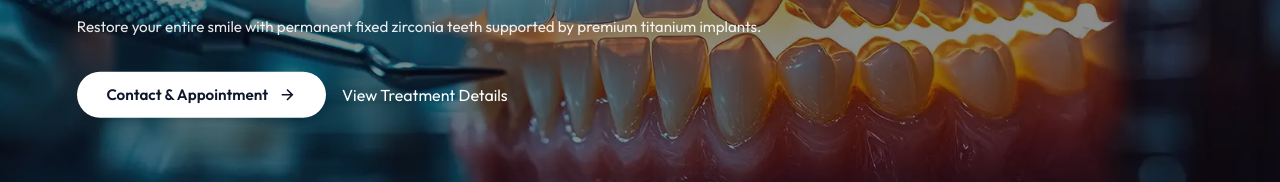
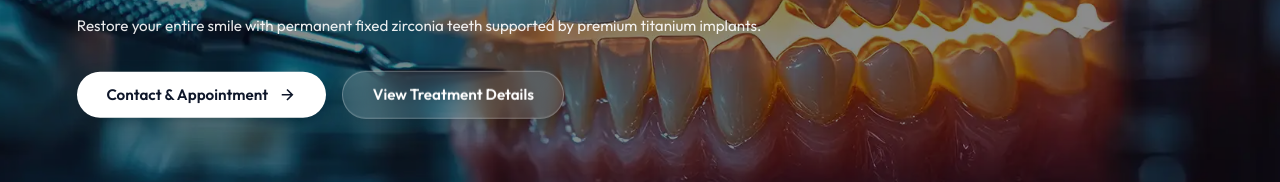
Before and after one commit to nexentio/mastersmilestudio, a Next.js app: page /en/treatments in a window 1280 px wide. Shown: the part 471-653 px from the top of the page. Built offline with nearby package versions, Linux system fonts and the light colour scheme; no server answers.

Commit message:
fix(styles): restore glassmorphism frosted blur effect on treatment hero secondary button

```diff
--- a/src/styles/treatments.css
+++ b/src/styles/treatments.css
@@ -100,6 +100,32 @@
 .treatment-hero-primary-btn:hover {
   transform: translateY(-2px);
   box-shadow: 0 15px 30px -5px rgba(0, 0, 0, 0.4);
+}
+
+.treatment-hero-secondary-btn {
+  display: inline-flex;
+  align-items: center;
+  gap: 0.65rem;
+  background-color: rgba(255, 255, 255, 0.12);
+  color: #ffffff;
+  border: 1px solid rgba(255, 255, 255, 0.28);
+  padding: 0.85rem 1.85rem;
+  border-radius: 9999px;
+  font-weight: 600;
+  font-size: 0.95rem;
+  text-decoration: none;
+  backdrop-filter: blur(12px);
+  -webkit-backdrop-filter: blur(12px);
+  box-shadow: 0 8px 20px -4px rgba(0, 0, 0, 0.2);
+  transition: all 0.3s cubic-bezier(0.4, 0, 0.2, 1);
+}
+
+.treatment-hero-secondary-btn:hover {
+  background-color: rgba(255, 255, 255, 0.22);
+  border-color: rgba(255, 255, 255, 0.45);
+  color: #ffffff;
+  transform: translateY(-2px);
+  box-shadow: 0 12px 28px -4px rgba(0, 0, 0, 0.35);
 }
 
 .treatment-hero-whatsapp-btn {
```
